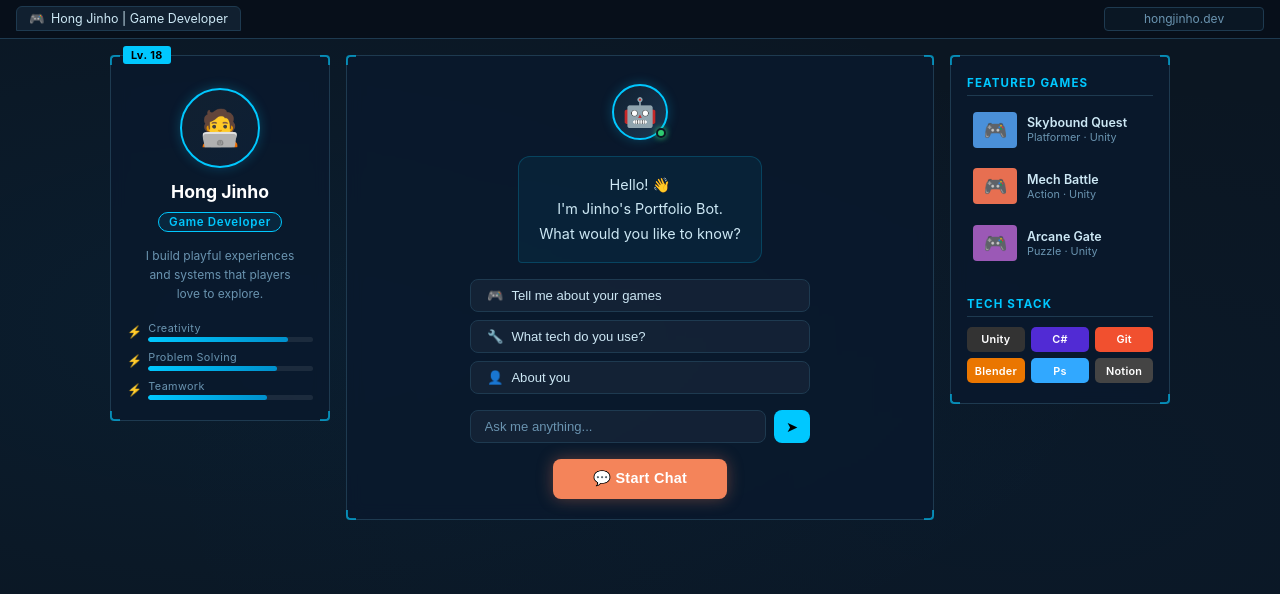
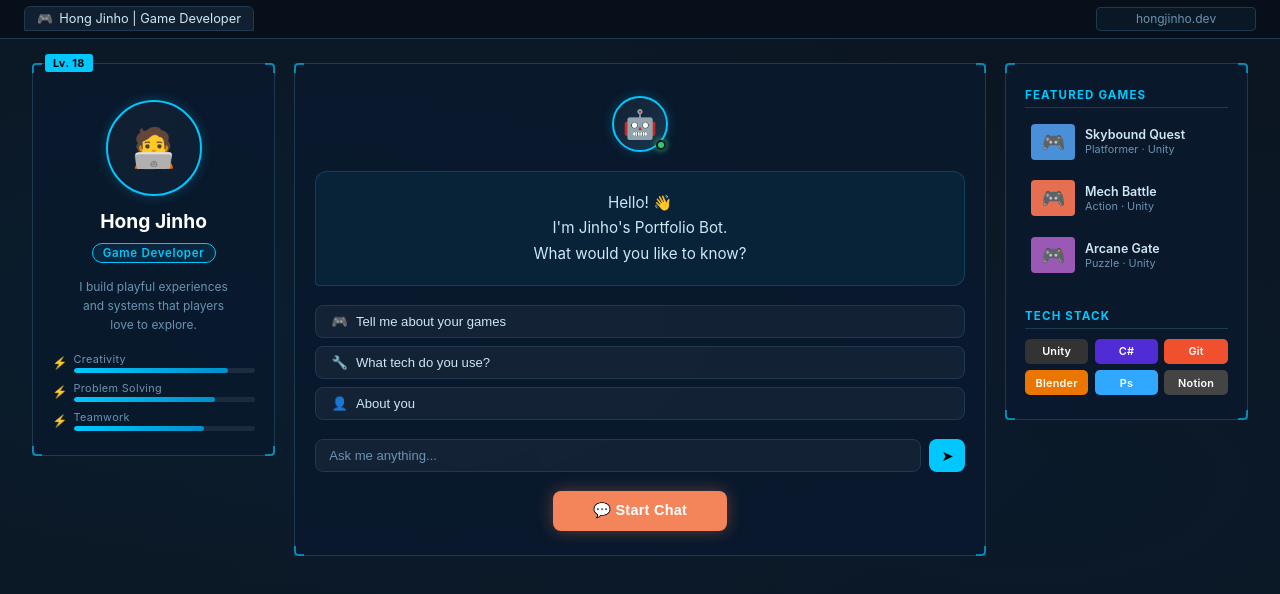
Before and after one commit to mynameisjinhohong/Game-Portfolio, a Next.js app in the folder workspace/portfolio/: page / in a window 1280 px wide. Shown: the top 594 px of the page. Built offline with nearby package versions, Linux system fonts and the light colour scheme.

Commit message:
GP-21: 프론트엔드 애플리케이션 기본 골격 생성

```diff
--- a/workspace/portfolio/src/styles/globals.css
+++ b/workspace/portfolio/src/styles/globals.css
@@ -24,10 +24,12 @@
 
 html, body {
   height: 100%;
+  width: 100%;
   background: var(--hud-bg);
   color: var(--hud-text);
   font-family: -apple-system, BlinkMacSystemFont, "Segoe UI", "Inter", sans-serif;
   -webkit-font-smoothing: antialiased;
+  font-size: clamp(13px, 1vw + 0.5rem, 16px);
 }
 
 /* ── Tab bar ── */
@@ -35,10 +37,10 @@ html, body {
   display: flex;
   align-items: center;
   gap: 0.5rem;
-  padding: 0.4rem 1rem;
+  padding: 0.4rem clamp(0.75rem, 3vw, 1.5rem);
   background: #070f1a;
   border-bottom: 1px solid var(--hud-border);
-  font-size: 0.78rem;
+  font-size: clamp(0.68rem, 1vw, 0.85rem);
 }
 
 .tab-active {
@@ -67,7 +69,7 @@ html, body {
 
 /* ── Root / Layout ── */
 .hud-root {
-  min-height: 100vh;
+  min-height: 100dvh;
   display: flex;
   flex-direction: column;
   background:
@@ -79,11 +81,9 @@ html, body {
 .hud-layout {
   flex: 1;
   display: grid;
-  grid-template-columns: 220px 1fr 220px;
-  gap: 1rem;
-  padding: 1rem 1.25rem;
-  max-width: 1100px;
-  margin: 0 auto;
+  grid-template-columns: clamp(160px, 20%, 260px) 1fr clamp(160px, 20%, 260px);
+  gap: clamp(0.5rem, 1.5vw, 1.5rem);
+  padding: clamp(0.5rem, 2vw, 1.5rem) clamp(0.75rem, 3vw, 2rem);
   width: 100%;
   align-items: start;
 }
@@ -94,7 +94,7 @@ html, body {
   background: var(--hud-panel-bg);
   border: 1px solid var(--hud-border);
   border-radius: 6px;
-  padding: 1.25rem 1rem;
+  padding: clamp(0.75rem, 2vw, 1.5rem) clamp(0.6rem, 1.5vw, 1.25rem);
   backdrop-filter: blur(8px);
 }
 
@@ -139,8 +139,8 @@ html, body {
 }
 
 .avatar-frame {
-  width: 80px;
-  height: 80px;
+  width: clamp(60px, 8vw, 96px);
+  height: clamp(60px, 8vw, 96px);
   border-radius: 50%;
   border: 2px solid var(--hud-accent);
   box-shadow: var(--hud-glow);
@@ -148,11 +148,11 @@ html, body {
   align-items: center;
   justify-content: center;
   background: linear-gradient(135deg, #112030 0%, #0d1f35 100%);
-  font-size: 2.2rem;
+  font-size: clamp(1.5rem, 3vw, 2.5rem);
 }
 
 .char-name {
-  font-size: 1.1rem;
+  font-size: clamp(0.9rem, 1.5vw, 1.2rem);
   font-weight: 700;
   color: #fff;
   margin-top: 0.25rem;
@@ -225,8 +225,8 @@ html, body {
   display: flex;
   flex-direction: column;
   align-items: center;
-  gap: 1rem;
-  min-height: 420px;
+  gap: clamp(0.6rem, 1.5vw, 1.25rem);
+  min-height: clamp(300px, 50vh, 520px);
 }
 
 .bot-header {
@@ -265,12 +265,12 @@ html, body {
   background: rgba(0,200,255,0.06);
   border: 1px solid rgba(0,200,255,0.2);
   border-radius: 12px 12px 12px 4px;
-  padding: 1rem 1.25rem;
-  font-size: 0.9rem;
+  padding: clamp(0.65rem, 2vw, 1.1rem) clamp(0.85rem, 2.5vw, 1.4rem);
+  font-size: clamp(0.78rem, 1.2vw, 0.95rem);
   line-height: 1.7;
   color: var(--hud-text);
   text-align: center;
-  max-width: 340px;
+  width: 100%;
 }
 
 .suggestion-list {
@@ -278,7 +278,6 @@ html, body {
   flex-direction: column;
   gap: 0.5rem;
   width: 100%;
-  max-width: 340px;
 }
 
 .suggestion-btn {
@@ -305,7 +304,6 @@ html, body {
   display: flex;
   gap: 0.5rem;
   width: 100%;
-  max-width: 340px;
 }
 
 .chat-input {
@@ -433,10 +431,24 @@ html, body {
 }
 
 /* ── Responsive ── */
+@media (max-width: 1024px) {
+  .hud-layout {
+    grid-template-columns: clamp(140px, 22%, 200px) 1fr clamp(140px, 22%, 200px);
+  }
+}
+
 @media (max-width: 768px) {
   .hud-layout {
     grid-template-columns: 1fr;
     padding: 0.75rem;
+    gap: 0.75rem;
   }
   .tab-bar { display: none; }
+  .panel-center { min-height: unset; }
 }
+
+@media (min-width: 1600px) {
+  .hud-layout {
+    grid-template-columns: clamp(220px, 18%, 320px) 1fr clamp(220px, 18%, 320px);
+  }
+}
```
